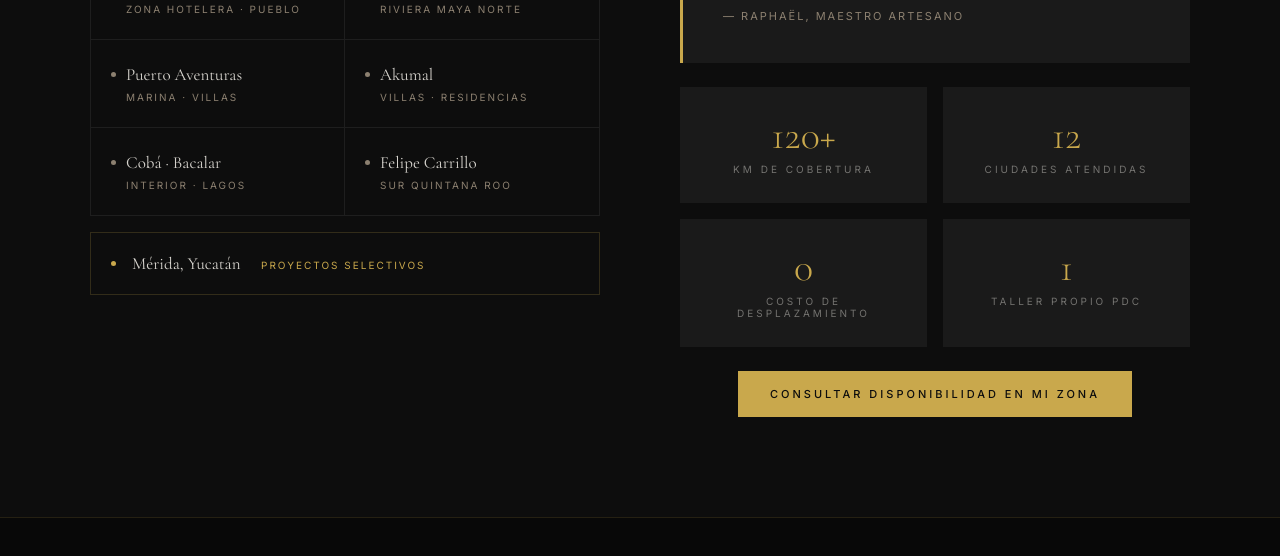
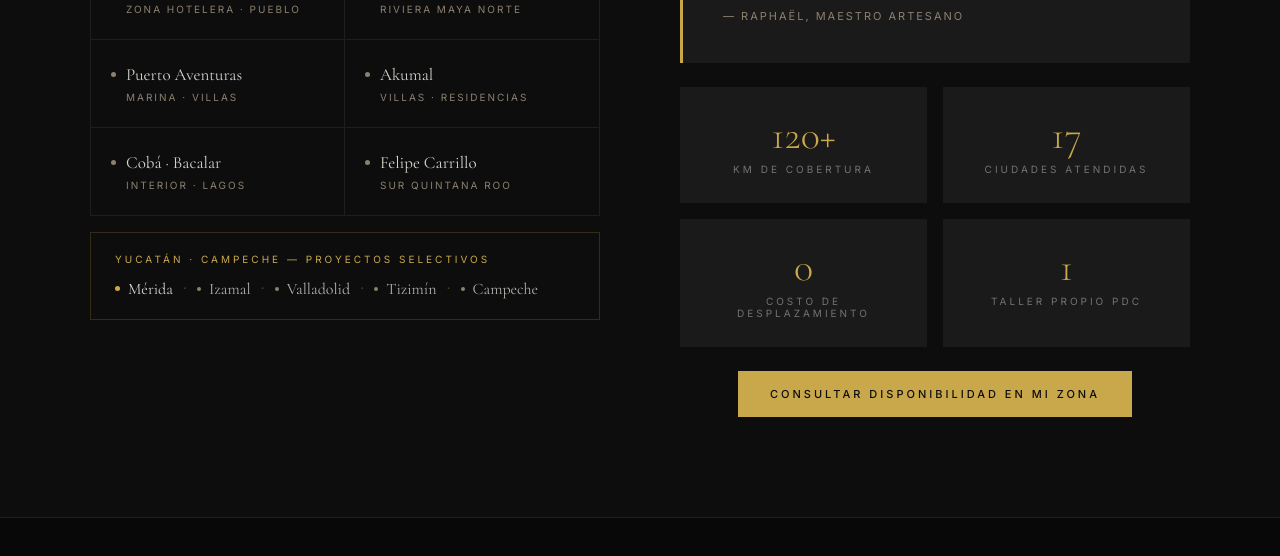
Before and after one commit to kaaxcrecion-arch/kaax-creation, a plain HTML site: page index.html in a window 1280 px wide. Shown: the part 8620-9176 px from the top of the page. Drawn offline with nearby package versions, Linux system fonts and the light colour scheme.

Commit message:
zonas: expand Yucatán coverage — Mérida, Izamal, Valladolid, Tizimín + Campeche
Cities counter updated: 12 → 17

Co-Authored-By: Claude Sonnet 4.6 <noreply@anthropic.com>
Claude-Session: https://claude.ai/code/session_01T3tpmcPCfLgf88tMVx6h35

```diff
--- a/index.html
+++ b/index.html
@@ -829,12 +829,34 @@
 
         </div><!-- /grid ciudades -->
 
-        <!-- Mérida separado -->
-        <div style="margin-top:16px;border:1px solid rgba(201,168,76,.2);padding:20px 20px;display:flex;align-items:center;gap:16px">
-          <span style="width:5px;height:5px;border-radius:50%;background:#C9A84C;flex-shrink:0"></span>
-          <div>
-            <span style="font-family:'Cormorant Garamond',serif;font-size:17px;color:rgba(250,247,240,.85)">Mérida, Yucatán</span>
-            <span style="font-size:10px;letter-spacing:2px;text-transform:uppercase;color:#C9A84C;margin-left:16px">Proyectos selectivos</span>
+        <!-- Yucatán + Campeche -->
+        <div style="margin-top:16px;border:1px solid rgba(201,168,76,.2);padding:20px 24px">
+          <div style="font-size:10px;letter-spacing:3px;text-transform:uppercase;color:#C9A84C;margin-bottom:14px">Yucatán · Campeche — Proyectos selectivos</div>
+          <div style="display:flex;flex-wrap:wrap;gap:10px">
+            <div style="display:flex;align-items:center;gap:8px">
+              <span style="width:5px;height:5px;border-radius:50%;background:#C9A84C;flex-shrink:0"></span>
+              <span style="font-family:'Cormorant Garamond',serif;font-size:16px;color:rgba(250,247,240,.85)">Mérida</span>
+            </div>
+            <span style="color:rgba(201,168,76,.3);font-size:14px">·</span>
+            <div style="display:flex;align-items:center;gap:8px">
+              <span style="width:4px;height:4px;border-radius:50%;background:#8C8070;flex-shrink:0"></span>
+              <span style="font-family:'Cormorant Garamond',serif;font-size:16px;color:rgba(250,247,240,.7)">Izamal</span>
+            </div>
+            <span style="color:rgba(201,168,76,.3);font-size:14px">·</span>
+            <div style="display:flex;align-items:center;gap:8px">
+              <span style="width:4px;height:4px;border-radius:50%;background:#8C8070;flex-shrink:0"></span>
+              <span style="font-family:'Cormorant Garamond',serif;font-size:16px;color:rgba(250,247,240,.7)">Valladolid</span>
+            </div>
+            <span style="color:rgba(201,168,76,.3);font-size:14px">·</span>
+            <div style="display:flex;align-items:center;gap:8px">
+              <span style="width:4px;height:4px;border-radius:50%;background:#8C8070;flex-shrink:0"></span>
+              <span style="font-family:'Cormorant Garamond',serif;font-size:16px;color:rgba(250,247,240,.7)">Tizimín</span>
+            </div>
+            <span style="color:rgba(201,168,76,.3);font-size:14px">·</span>
+            <div style="display:flex;align-items:center;gap:8px">
+              <span style="width:4px;height:4px;border-radius:50%;background:#8C8070;flex-shrink:0"></span>
+              <span style="font-family:'Cormorant Garamond',serif;font-size:16px;color:rgba(250,247,240,.7)">Campeche</span>
+            </div>
           </div>
         </div>
 
@@ -855,7 +877,7 @@
             <div style="font-size:10px;letter-spacing:3px;text-transform:uppercase;color:rgba(250,247,240,.4);margin-top:8px">km de cobertura</div>
           </div>
           <div style="background:#1A1A1A;padding:28px 24px;text-align:center">
-            <div style="font-family:'Cormorant Garamond',serif;font-size:40px;font-weight:300;color:#C9A84C;line-height:1">12</div>
+            <div style="font-family:'Cormorant Garamond',serif;font-size:40px;font-weight:300;color:#C9A84C;line-height:1">17</div>
             <div style="font-size:10px;letter-spacing:3px;text-transform:uppercase;color:rgba(250,247,240,.4);margin-top:8px">ciudades atendidas</div>
           </div>
           <div style="background:#1A1A1A;padding:28px 24px;text-align:center">
```
